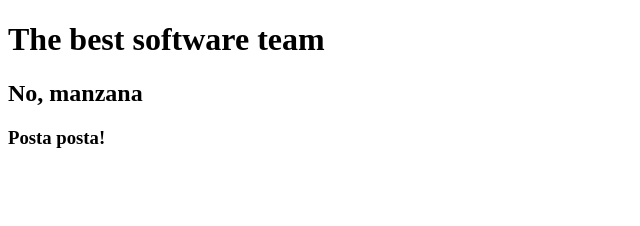
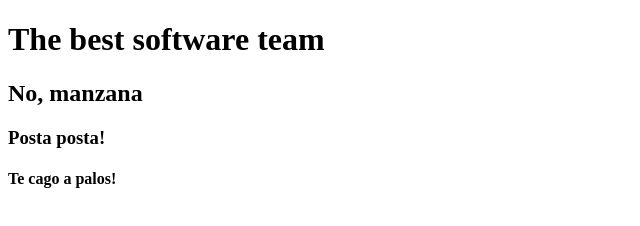
Before and after one commit to Aedom534/Practica-, a plain HTML site: page index.html in a window 1280 px wide. Shown: the whole page, without its empty margins (0-640 px from the left). Drawn offline with Linux system fonts and the light colour scheme.

Commit message:
se agrego h4

```diff
--- a/index.html
+++ b/index.html
@@ -9,5 +9,6 @@
     <h1>The best software team</h1>
     <h2>No, manzana</h2>
     <h3>Posta posta!</h3>
+    <h4>Te cago a palos!</h4>
 </body>
 </html>
```
